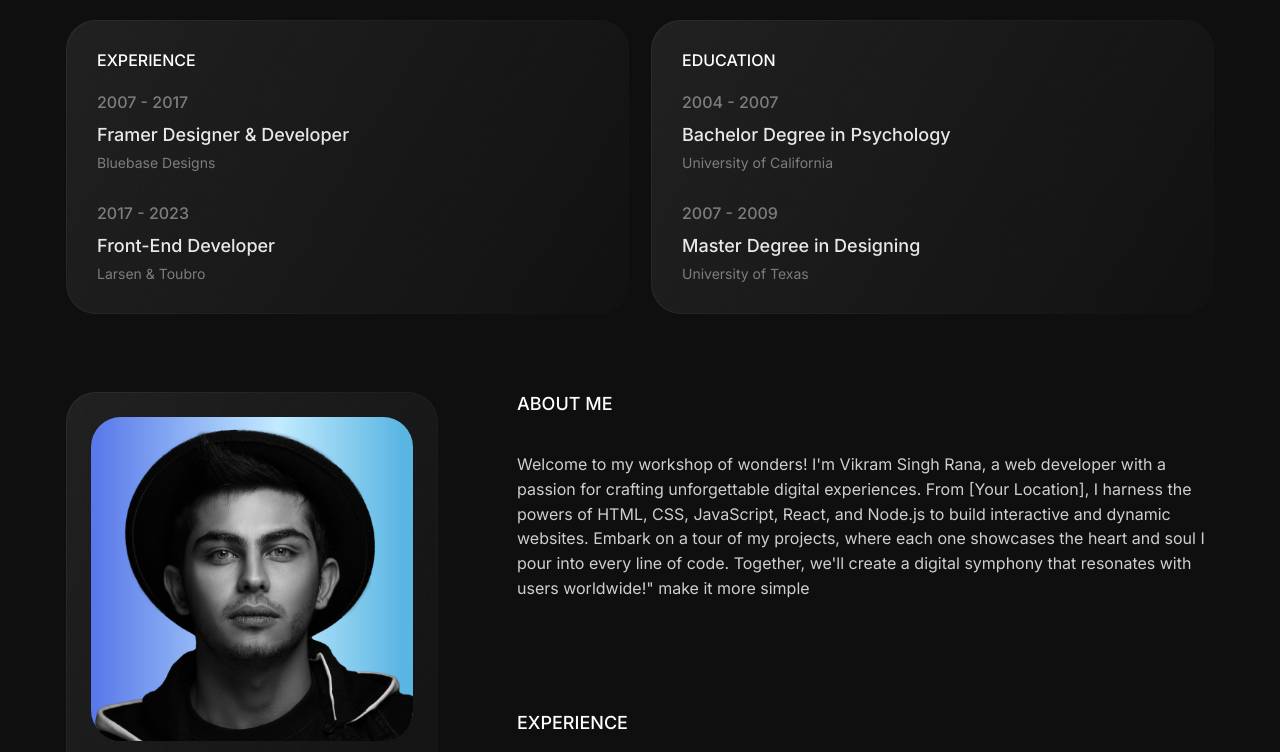
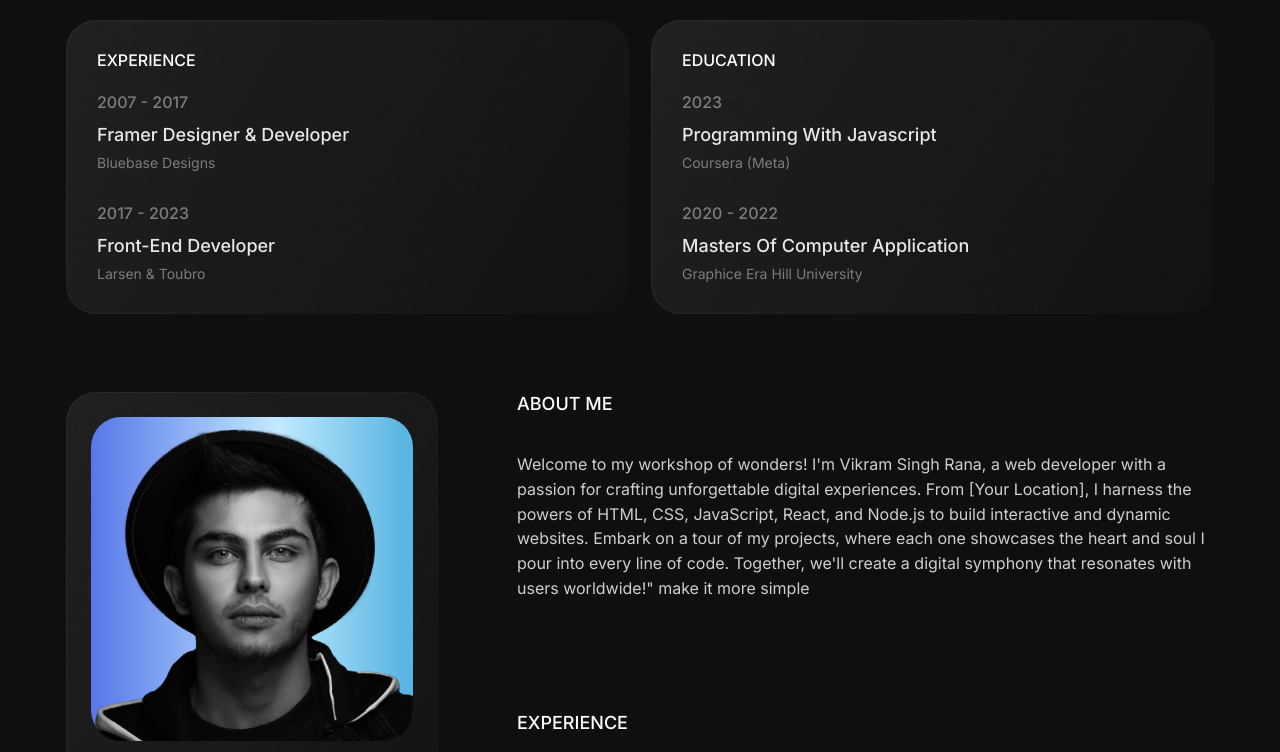
Before and after one commit to vikramintech/persona, a plain HTML site: page index.html in a window 1280 px wide. Shown: the part 1438-2190 px from the top of the page. Drawn offline with Linux system fonts and the light colour scheme; some icons are missing.

Commit message:
skills  and education section  update

```diff
--- a/index.html
+++ b/index.html
@@ -271,15 +271,20 @@
 
               <ul>
                 <li>
-                  <p class="date">2004 - 2007</p>
-                  <h2>Bachelor Degree in Psychology</h2>
-                  <p class="type">University of California</p>
+                  <p class="date">2023</p>
+                  <h2>Programming With Javascript</h2>
+                  <p class="type">Coursera (Meta)</p>
                 </li>
                 <li>
-                  <p class="date">2007 - 2009</p>
-                  <h2>Master Degree in Designing</h2>
-                  <p class="type">University of Texas</p>
+                  <p class="date">2020 - 2022</p>
+                  <h2>Masters Of Computer Application</h2>
+                  <p class="type">Graphice Era Hill University</p>
                 </li>
+                <!-- <li>
+                  <p class="date">2011 - 2014</p>
+                  <h2>Bachelors in science (Computer Science)</h2>
+                  <p class="type">DAVC College</p>
+                </li> -->
               </ul>
             </div>
           </div>
@@ -471,12 +476,12 @@
                 </div>
                 <div class="skill-item" data-aos="zoom-in">
                   <span class="percent">78%</span>
-                  <h3 class="name">Python</h3>
+                  <h3 class="name">Figma</h3>
                   <p>Non enim praesent</p>
                 </div>
                 <div class="skill-item" data-aos="zoom-in">
                   <span class="percent">92%</span>
-                  <h3 class="name">Figma</h3>
+                  <h3 class="name">MongoDB</h3>
                   <p>Non enim praesent</p>
                 </div>
                 <div class="skill-item" data-aos="zoom-in">
@@ -491,7 +496,7 @@
                 </div>
                 <div class="skill-item" data-aos="zoom-in">
                   <span class="percent">87%</span>
-                  <h3 class="name">Adobe XD</h3>
+                  <h3 class="name">Node</h3>
                   <p>Non enim praesent</p>
                 </div>
               </div>
```
